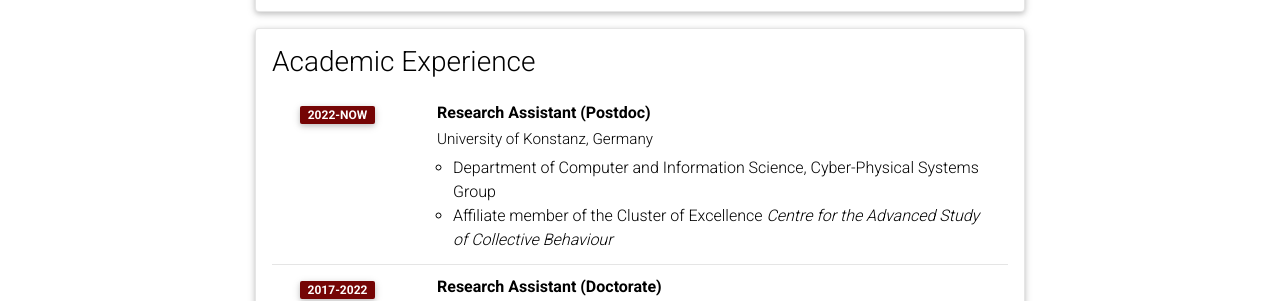
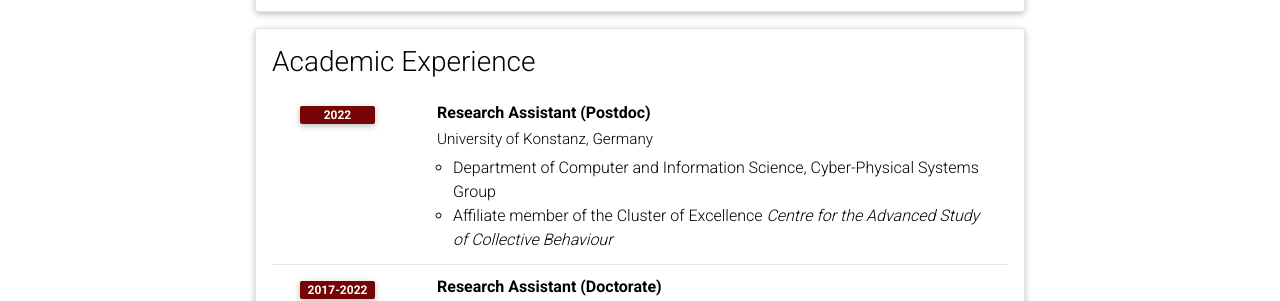
Before and after one commit to msminirobot/msminirobot.github.io, a Jekyll site: the page built from _pages/cv.md, in a window 1280 px wide and 900 px high, scrolled down 775 px. Shown: the part 152-453 px from the top of the window. Built offline with Jekyll 4.4.1, drawn with Linux system fonts in a browser that asks for light colours; comment, search, counter and statistics services are not loaded; a style sheet for code colours, icons or effects is not loaded.

Commit message:
Update cv.yml

```diff
--- a/_data/cv.yml
+++ b/_data/cv.yml
@@ -31,7 +31,7 @@
   contents:
     - title: Research Assistant (Postdoc)
       institution: University of Konstanz, Germany
-      year: 2022-now
+      year: 2022
       description:
         - Department of Computer and Information Science, Cyber-Physical Systems Group
         - Affiliate member of the Cluster of Excellence <i>Centre for the Advanced Study of Collective Behaviour</i>
```
